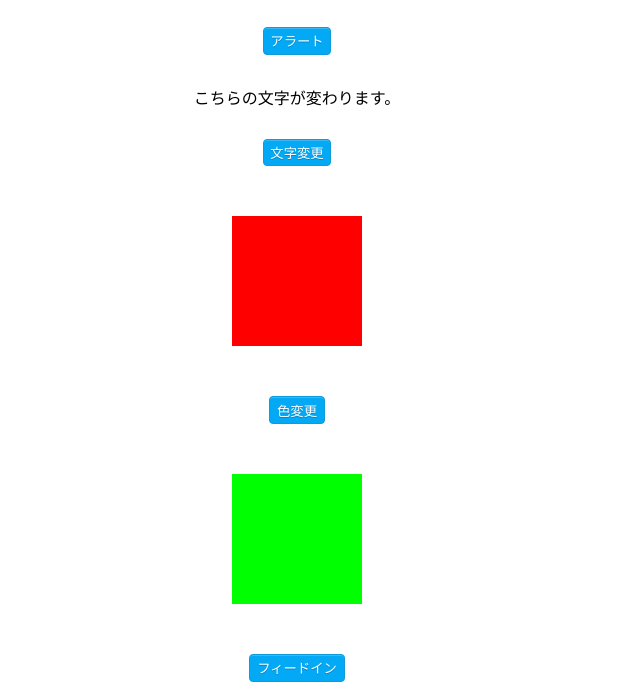
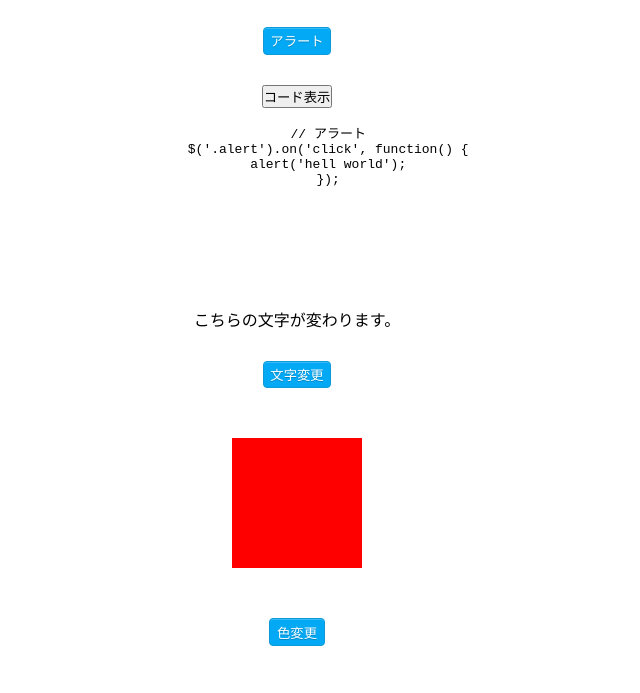
Before and after one commit to maruyamaxy/jqueryTest, a plain HTML site: page click.html in a window 1280 px wide. Shown: the part 69-762 px from the top of the page, without its empty margins (343-983 px from the left). Drawn offline with Linux system fonts and the light colour scheme.

Commit message:
Update click.html

```diff
--- a/click.html
+++ b/click.html
@@ -15,6 +15,16 @@
     <div>
       <button type="button" name="button" class="alert btn-square-little-rich">アラート</button>
     </div>
+    <button>コード表示</button>
+    <pre>
+      <code>
+        <span>// アラート</span>
+        <span>$('.alert').on('click', function() {</span>
+        <span>alert('hell world');</span>
+        <span>});</span>
+        <div class="line-numbers"><span></span><span></span><span></span></div>
+      </code>
+    </pre>
     <div>
       <div>
         <p class="text">こちらの文字が変わります。</p>
```
